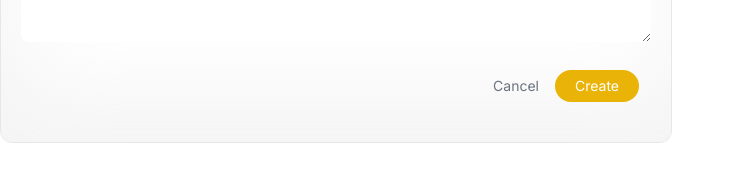
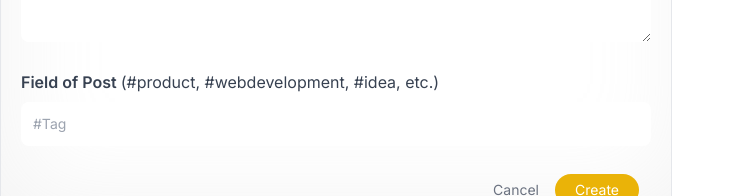
Before and after one commit to islam-ahsanul/GetSnippets, a Next.js app: page /create-post in a window 1280 px wide. Shown: the part 745-941 px from the top of the page, without its empty margins (0-735 px from the left). Before the commit the page ends 888 px from the top, so only its background shows below. Built offline with nearby package versions, Linux system fonts and the light colour scheme; no server answers.

Commit message:
added tag to post

```diff
--- a/app/api/post/new/route.ts
+++ b/app/api/post/new/route.ts
@@ -2,7 +2,7 @@ import { connectToDB } from '@/utils/database';
 import Post from '@/models/post';
 
 export const POST = async (req: any, res: any) => {
-  const { userId, title, body } = await req.json();
+  const { userId, title, body, tag } = await req.json();
 
   try {
     await connectToDB();
@@ -11,6 +11,7 @@ export const POST = async (req: any, res: any) => {
       creator: userId,
       title: title,
       body: body,
+      tag: tag,
     });
 
     await newPost.save();
--- a/app/create-post/page.tsx
+++ b/app/create-post/page.tsx
@@ -8,6 +8,7 @@ import Form from '@/components/Form';
 export type PostType = {
   title: string;
   body: string;
+  tag: string;
 };
 
 const CreatePost = () => {
@@ -18,6 +19,7 @@ const CreatePost = () => {
   const [post, setPost] = useState<PostType>({
     title: '',
     body: '',
+    tag: '',
   });
   const createThePost = async (e: React.FormEvent) => {
     e.preventDefault();
@@ -33,6 +35,7 @@ const CreatePost = () => {
           userId: session?.user.id,
           title: post.title,
           body: post.body,
+          tag: post.tag,
         }),
       });
 
--- a/components/Form.tsx
+++ b/components/Form.tsx
@@ -58,6 +58,28 @@ const Form = ({ type, post, setPost, submitting, handleSubmit }: FormProps) => {
             className="form_textarea"
           ></textarea>
         </label>
+
+        <label>
+          <span className="font-satoshi text-base font-semibold text-gray-700">
+            Field of Post{' '}
+            <span className="font-normal">
+              (#product, #webdevelopment, #idea, etc.)
+            </span>
+          </span>
+          <input
+            value={post.tag}
+            onChange={(e) =>
+              setPost({
+                ...post,
+                tag: e.target.value,
+              })
+            }
+            type="text"
+            placeholder="#Tag"
+            required
+            className="form_input"
+          />
+        </label>
         <div className="mx-3 mb-5 flex items-center justify-end gap-4">
           <Link href="/" className="text-sm text-gray-500">
             Cancel
--- a/models/post.ts
+++ b/models/post.ts
@@ -15,6 +15,11 @@ const PostSchema = new Schema({
     type: String,
     required: [true, 'Body is required'],
   },
+
+  tag: {
+    type: String,
+    required: [true, 'Tag is required'],
+  },
 });
 
 const Post = models.Post || model('Post', PostSchema);
```
